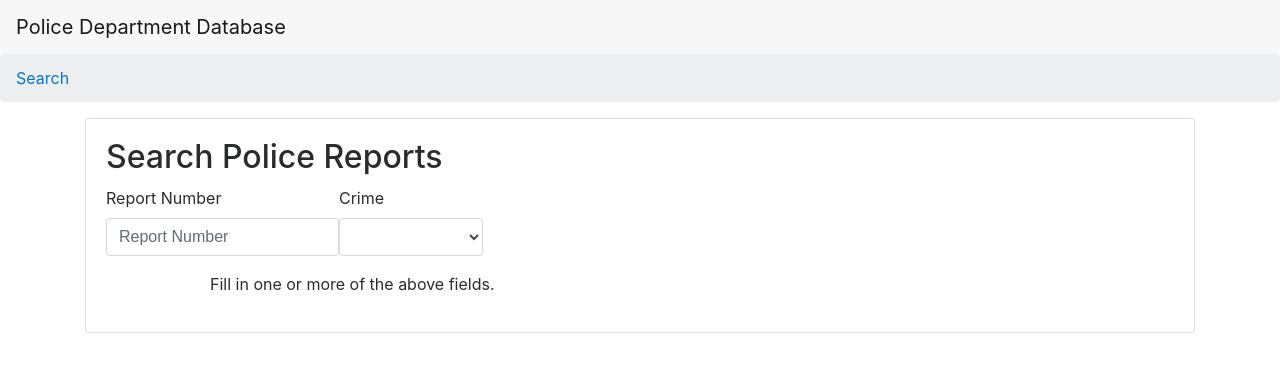
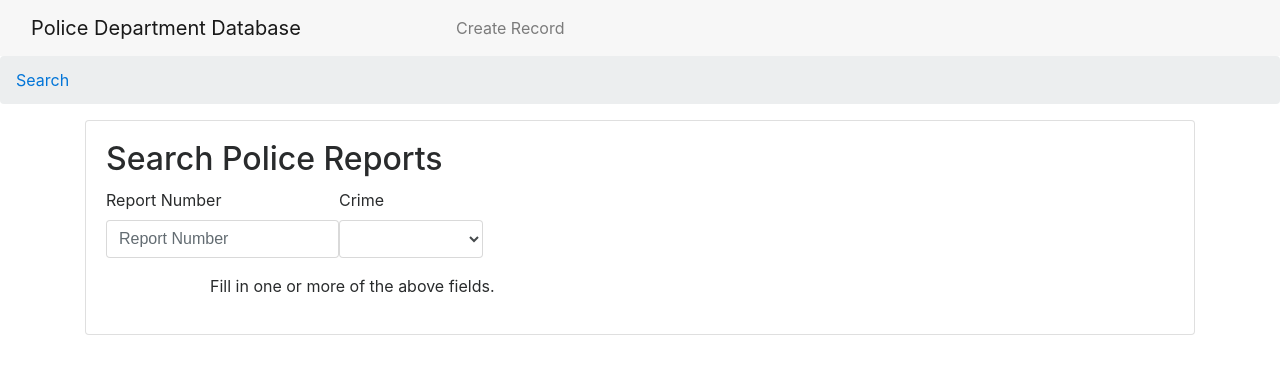
Before and after one commit to techknowfile/dbman, a Django app: page / in a window 1280 px wide. Shown: the top 374 px of the page. Run offline with Django 3.2, Linux system fonts and the light colour scheme; tables that the repository leaves empty hold one stand-in row (values such as "Sample post"); some libraries are stand-ins or nearby versions.

Commit message:
Added login link and create button

```diff
--- a/dbman/templates/navbar.html
+++ b/dbman/templates/navbar.html
@@ -1,5 +1,8 @@
-<nav class="navbar navbar-light bg-faded">
-    <a class="navbar-brand" href="#">
+<nav class="navbar navbar-light navbar-toggleable-md bg-faded">
+    <a class="navbar-brand col-md-4" href="#">
         Police Department Database
     </a>
+    <div class="navbar-nav">
+        <a class="nav-item nav-link" href="#">Create Record</a>
+    </div>
 </nav>
--- a/dbman/urls.py
+++ b/dbman/urls.py
@@ -21,4 +21,5 @@ urlpatterns = [
     url(r'^search/', include('search.urls')),
     url(r'^$', views.search),
     url(r'^r/(?P<reportNum>[0-9]+)$', views.reportDetails),
+    url(r'^create/$', views.login),
 ]
--- a/search/views.py
+++ b/search/views.py
@@ -6,6 +6,8 @@ from .models import ReportReportsonFiles, Crime, InvestigationRelatesto, Assigne
 from django.template.context_processors import csrf
 
 # Create your views here.
+def login(request):
+    pass
 
 def search(request):
     # reports = ReportReportsonFiles.objects.all()
```
